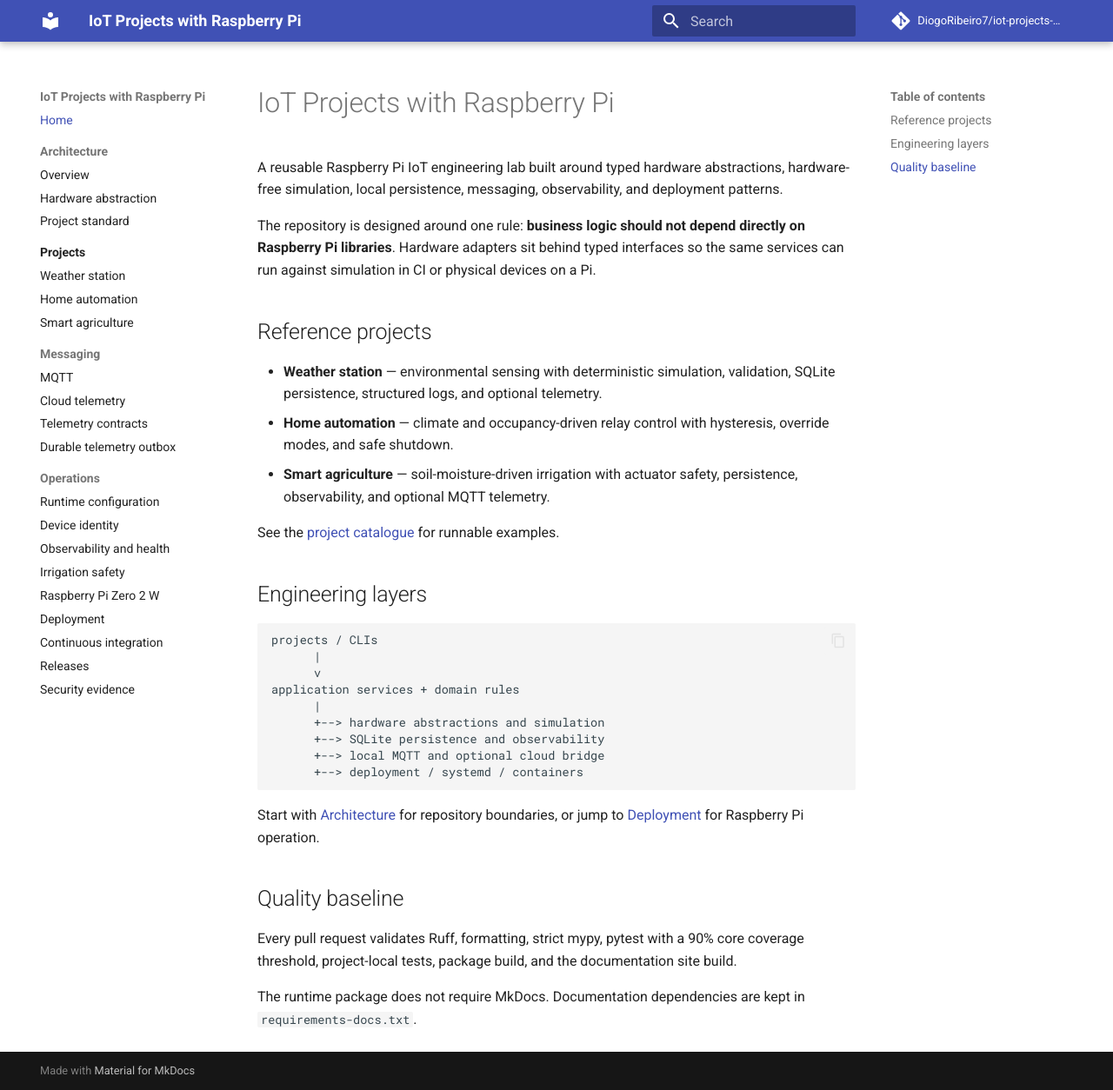
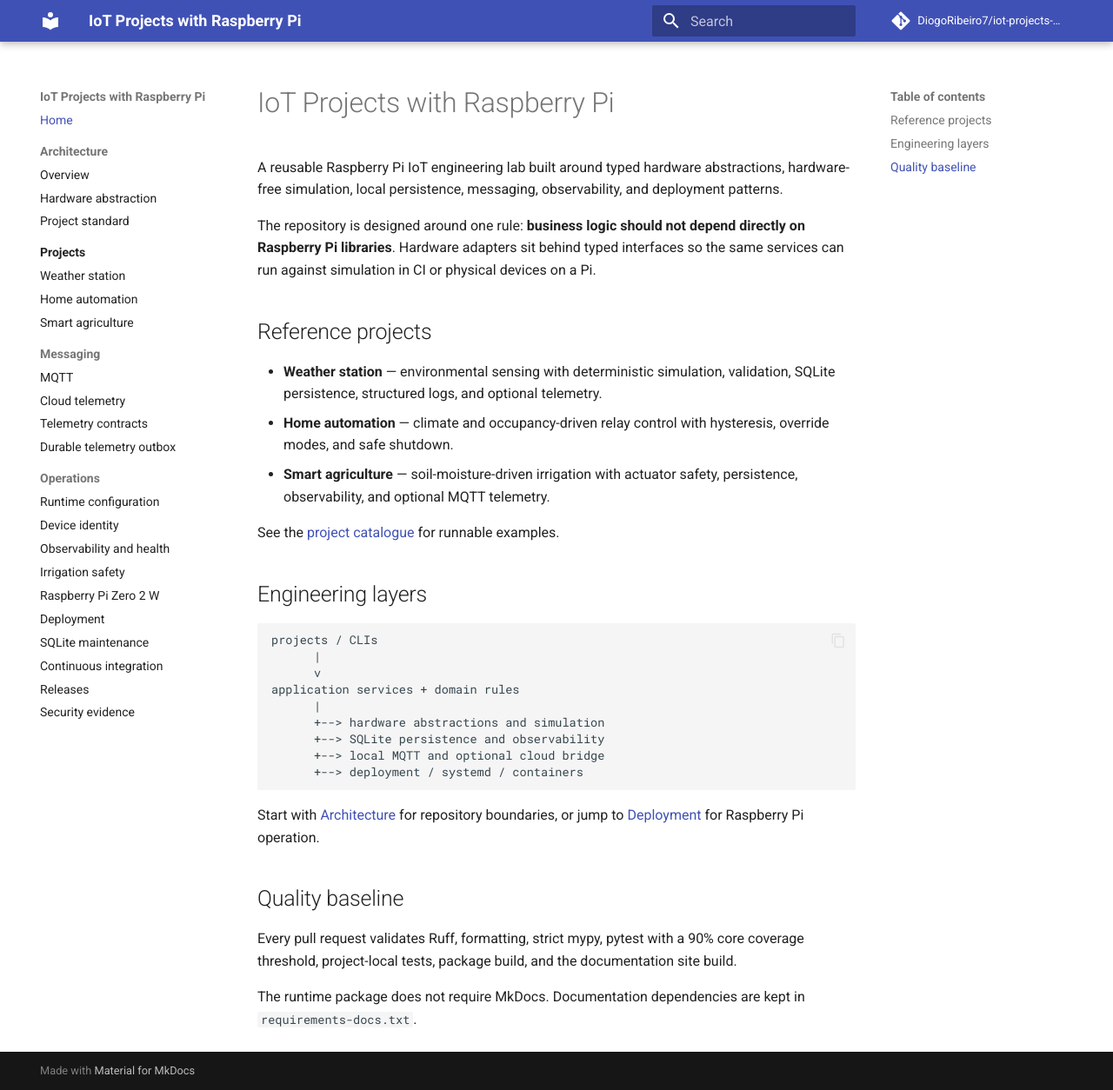
Before and after one commit to DiogoRibeiro7/iot-projects-with-pi, an MkDocs documentation site: the page built from docs/index.md, in a window 1280 px wide and 1254 px high. Shown: the whole window at 87% size. Built offline with MkDocs 1.6.1 and Material for MkDocs 9.7.7, drawn with Linux system fonts in a browser that asks for light colours; comment, search, counter and statistics services are not loaded.

Commit message:
Add SQLite maintenance docs to navigation

```diff
--- a/mkdocs.yml
+++ b/mkdocs.yml
@@ -56,6 +56,7 @@ nav:
       - Irrigation safety: irrigation-safety.md
       - Raspberry Pi Zero 2 W: pi-zero-2w.md
       - Deployment: deployment.md
+      - SQLite maintenance: sqlite-maintenance.md
       - Continuous integration: ci.md
       - Releases: releases.md
       - Security evidence: security-evidence.md
```
